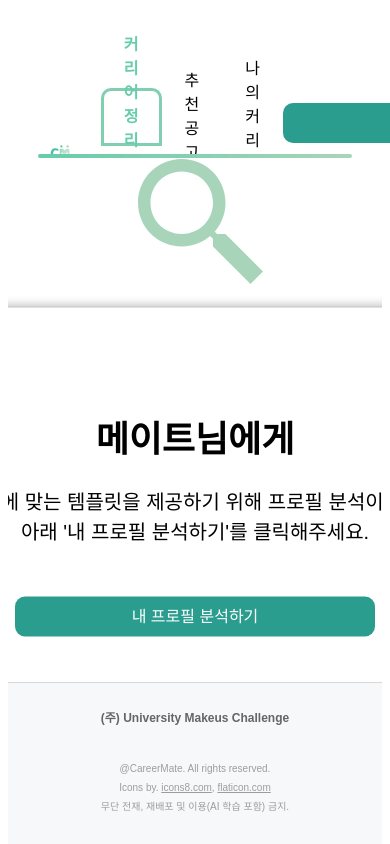
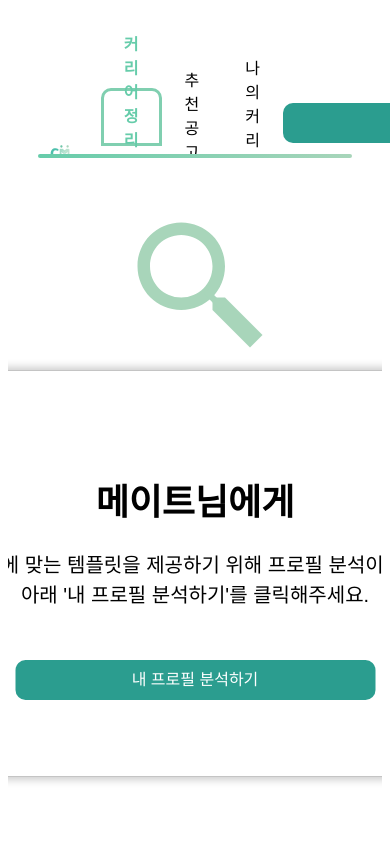
Before and after one commit to Career-Mate/Web, a React (Vite) app: page /career in a window 390 px wide. Shown: the top 844 px of the page. Built offline with nearby package versions, Linux system fonts and the light colour scheme; no server answers; a web font is replaced by a local one.

Commit message:
feature: popup 반응형

```diff
--- a/src/components/common/Popups/AccountPopup/styled/styled.js
+++ b/src/components/common/Popups/AccountPopup/styled/styled.js
@@ -22,8 +22,8 @@ export const PopupContainer = styled.div`
     gap: 26px;
     padding-top: 5px;
     position: fixed;
-    width: 584px;
-    min-width: 290px;
+    width: 378px;
+    min-width: 209px;
     height: 221px;
     top: 50%;
     left: 50%;
@@ -40,8 +40,8 @@ export const PopupWrapper = styled.div`
     align-items: flex-end;
     padding: 0px;
     gap: 26px;
-    width: 496px;
-    height: 157px;
+    width: 290px;
+    height: 145px;
 `;
 
 export const TextWrapper = styled.div`
@@ -50,17 +50,17 @@ export const TextWrapper = styled.div`
     align-items: flex-start;
     padding: 0px;
     gap: 18px;
-    width: 496px;
-    height: 83px;
+    width: 290px;
+    height: 71px;
 `;
 
 export const StyledText = styled.div`
-    width: 496px;
-    height: 36px;
+    width: 290px;
+    height: 29px;
     font-style: normal;
     font-weight: 700;
-    font-size: 30px;
-    line-height: 36px;
+    font-size: 24px;
+    line-height: 29px;
     color: #000000;
 `;
 
@@ -69,17 +69,17 @@ export const Account = styled.div`
     flex-direction: row;
     align-items: flex-start;
     gap: 10px;
-    width: 496px;
-    height: 29px;
+    width: 290px;
+    height: 24px;
     font-style: normal;
     font-weight: 400;
-    font-size: 24px;
-    line-height: 29px;
+    font-size: 20px;
+    line-height: 24px;
     color: #000000;
 `;
 
 export const ButtonWrapper = styled.div`
-    width: 206px;
+    width: 222px;
     height: 48px;
     display: flex;
     flex-direction: row;
--- a/src/components/common/Popups/LoadingPopup/styled/styled.js
+++ b/src/components/common/Popups/LoadingPopup/styled/styled.js
@@ -19,8 +19,7 @@ export const PopupContainer = styled.div`
     justify-content: center;
     align-items: center;
     position: fixed;
-    width: 757px;
-    min-width: 400px;
+    width: 621px;
     height: fit-content;
     padding-top: 10px;
     top: 50%;
@@ -37,7 +36,7 @@ export const PopupWrapper = styled.div`
     align-items: flex-end;
     padding: 32px 44px;
     gap: 26px;
-    width: 669px;
+    width: 533px;
     height: fit-content;
     flex: none;
     order: 0;
@@ -51,7 +50,7 @@ export const TextWrapper = styled.div`
     align-items: flex-start;
     padding: 0px;
     gap: 18px;
-    width: 669px;
+    width: 533px;
     height: fit-content;
     flex: none;
     order: 0;
@@ -60,12 +59,12 @@ export const TextWrapper = styled.div`
 `;
 
 export const StyledText = styled.div`
-    width: 669px;
+    width: 533px;
     height: fit-content;
     font-style: normal;
     font-weight: 700;
-    font-size: 30px;
-    line-height: 36px;
+    font-size: 24px;
+    line-height: 29px;
     color: #000000;
     flex: none;
     order: 0;
@@ -80,7 +79,7 @@ export const LoadingWrapper = styled.div`
     align-items: center;
     padding: 0px;
     gap: 10px;
-    width: 669px;
+    width: 533px;
     height: fit-content;
     flex: none;
     order: 1;
@@ -90,11 +89,11 @@ export const LoadingWrapper = styled.div`
 
 export const LoadingText = styled.div`
     width: auto;
-    height: 29px;
+    height: 24px;
     font-style: normal;
     font-weight: 400;
-    font-size: 24px;
-    line-height: 29px;
+    font-size: 20px;
+    line-height: 24px;
     color: #000000;
     flex: none;
     order: 0;
--- a/src/components/common/Popups/MobileAccountPopup/styled/styled.js
+++ b/src/components/common/Popups/MobileAccountPopup/styled/styled.js
@@ -20,11 +20,9 @@ export const PopupContainer = styled.div`
     justify-content: center;
     align-items: center;
     gap: 26px;
-    padding-top: 5px;
     position: fixed;
-    width: 584px;
-    min-width: 290px;
-    height: 221px;
+    width: 252px;
+    height: 148px;
     top: 50%;
     left: 50%;
     transform: translate(-50%, -50%);
@@ -39,9 +37,9 @@ export const PopupWrapper = styled.div`
     flex-direction: column;
     align-items: flex-end;
     padding: 0px;
-    gap: 26px;
-    width: 496px;
-    height: 157px;
+    gap: 10px;
+    width: 216px;
+    height: 112px;
 `;
 
 export const TextWrapper = styled.div`
@@ -50,17 +48,17 @@ export const TextWrapper = styled.div`
     align-items: flex-start;
     padding: 0px;
     gap: 18px;
-    width: 496px;
-    height: 83px;
+    width: 216px;
+    height: 45px;
 `;
 
 export const StyledText = styled.div`
-    width: 496px;
-    height: 36px;
+    width: 216px;
+    height: 21px;
     font-style: normal;
     font-weight: 700;
-    font-size: 30px;
-    line-height: 36px;
+    font-size: 18px;
+    line-height: 21px;
     color: #000000;
 `;
 
@@ -69,21 +67,33 @@ export const Account = styled.div`
     flex-direction: row;
     align-items: flex-start;
     gap: 10px;
-    width: 496px;
-    height: 29px;
+    width: 216px;
+    height: 21px;
     font-style: normal;
     font-weight: 400;
-    font-size: 24px;
-    line-height: 29px;
+    font-size: 18px;
+    line-height: 21px;
     color: #000000;
 `;
 
 export const ButtonWrapper = styled.div`
-    width: 206px;
-    height: 48px;
+    width: 216px;
+    height: 14px;
     display: flex;
     flex-direction: row;
-    justify-content: center;
-    align-items: center;
-    gap: 16px;
+    justify-content: flex-end;
+    align-items: flex-end;
+    padding-top: 30px;
 `;
+
+export const CancelButton = styled.div`
+    width: 15px;
+    height: 15px;
+    cursor: pointer;
+    justify-content: flex-end;
+
+    img {
+        width: 100%;
+        height: 100%;
+    }
+`;
--- a/src/components/common/Popups/MobileLoadingPopup/MobileLoadingPopup.jsx
+++ b/src/components/common/Popups/MobileLoadingPopup/MobileLoadingPopup.jsx
@@ -0,0 +1,37 @@
+import React from 'react';
+import * as S from './styled/styled';
+import loadingIcon from '../../../../assets/loader.svg';
+import { useAuthStore } from '../../../../store/authStore';
+import cancelButton from '../../../../assets/common/cancel.svg';
+
+const LoadingPopup = ({ type, onCancel }) => {
+    const { user } = useAuthStore();
+
+    const text =
+        type === 'template'
+            ? `${user.name} 메이트님의
+            ${user.job} 직무에 맞는 템플릿을 제공해드릴게요!`
+            : `${user.name} 메이트님의
+            ${user.job} 직무에 맞는 채용 공고를 추천 중이에요!`;
+
+    return (
+        <S.PopupOverlay>
+            <S.PopupContainer>
+                <S.PopupWrapper>
+                    <S.CancelButton onClick={onCancel}>
+                        <img src={cancelButton} alt="취소" />
+                    </S.CancelButton>
+                    <S.TextWrapper>
+                        <S.StyledText>{text}</S.StyledText>
+                        <S.LoadingWrapper>
+                            <S.LoadingText>잠시만 기다려 주세요...</S.LoadingText>
+                            <S.LoadingImg src={loadingIcon} />
+                        </S.LoadingWrapper>
+                    </S.TextWrapper>
+                </S.PopupWrapper>
+            </S.PopupContainer>
+        </S.PopupOverlay>
+    );
+};
+
+export default LoadingPopup;
--- a/src/components/common/Popups/MobileLoadingPopup/styled/styled.js
+++ b/src/components/common/Popups/MobileLoadingPopup/styled/styled.js
@@ -0,0 +1,128 @@
+import styled, { keyframes } from 'styled-components';
+
+export const PopupOverlay = styled.div`
+    width: 100vw;
+    height: 100vh;
+    top: 0;
+    left: 0;
+    background: rgba(0, 0, 0, 0.25);
+    position: fixed;
+    display: flex;
+    justify-content: center;
+    align-items: center;
+    z-index: 1;
+`;
+
+export const PopupContainer = styled.div`
+    display: flex;
+    flex-direction: column;
+    justify-content: center;
+    align-items: center;
+    position: fixed;
+    width: 257px;
+    min-width: 175px;
+    height: fit-content;
+    top: 50%;
+    left: 50%;
+    transform: translate(-50%, -50%);
+    background: #ffffff;
+    box-shadow: 0px 0px 10px rgba(0, 0, 0, 0.6);
+    border-radius: 20px;
+`;
+
+export const PopupWrapper = styled.div`
+    display: flex;
+    flex-direction: column;
+    align-items: flex-end;
+    padding: 20px 20px;
+    gap: 10px;
+    width: 221px;
+    height: fit-content;
+    flex: none;
+    order: 0;
+    align-self: stretch;
+    flex-grow: 0;
+`;
+
+export const TextWrapper = styled.div`
+    display: flex;
+    flex-direction: column;
+    align-items: flex-start;
+    padding: 0px;
+    gap: 18px;
+    width: 221px;
+    height: fit-content;
+    flex: none;
+    order: 0;
+    align-self: stretch;
+    flex-grow: 0;
+`;
+
+export const StyledText = styled.div`
+    width: 221px;
+    height: fit-content;
+    font-style: normal;
+    font-weight: 700;
+    font-size: 18px;
+    line-height: 21px;
+    color: #000000;
+    flex: none;
+    order: 0;
+    align-self: stretch;
+    flex-grow: 0;
+    white-space: pre-line;
+`;
+
+export const LoadingWrapper = styled.div`
+    display: flex;
+    flex-direction: row;
+    align-items: center;
+    padding: 0px;
+    gap: 10px;
+    width: 221px;
+    height: fit-content;
+    flex: none;
+    order: 1;
+    align-self: stretch;
+    flex-grow: 0;
+`;
+
+export const LoadingText = styled.div`
+    width: auto;
+    height: 29px;
+    font-style: normal;
+    font-weight: 400;
+    font-size: 12px;
+    line-height: 14px;
+    color: #000000;
+    flex: none;
+    order: 0;
+    flex-grow: 0;
+`;
+
+const rotate = keyframes`
+    from {
+        transform: rotate(0deg);
+    }
+    to{
+        transform: rotate(360deg);
+    }
+`;
+
+export const LoadingImg = styled.img`
+    width: 24px;
+    height: 24px;
+    animation: ${rotate} 1s linear infinite;
+`;
+
+export const CancelButton = styled.div`
+    width: 15px;
+    height: 15px;
+    cursor: pointer;
+    justify-content: flex-end;
+
+    img {
+        width: 100%;
+        height: 100%;
+    }
+`;
--- a/src/pages/Career/CareerMainPage/CareerMainPage.jsx
+++ b/src/pages/Career/CareerMainPage/CareerMainPage.jsx
@@ -7,6 +7,8 @@ import * as S from './styled/styled';
 import ProfilePopup from '../../../components/common/Popups/ProfilePopup/ProfilePopup';
 import { useProfilePopup } from '../../../hooks/useProfile';
 import { useAuthStore } from '../../../store/authStore';
+import MobileLoadingPopupt from '../../../components/common/Popups/MobileLoadingPopup/MobileLoadingPopup';
+import useIsMobileScreen from '../../../hooks/useIsMobileScreen';
 
 const CareerMainPage = () => {
     const navigate = useNavigate();
@@ -28,6 +30,8 @@ const CareerMainPage = () => {
         clearTimeout(timeoutId.current);
         setIsPopUpVisible(false);
     };
+
+    const isMobileScreen = useIsMobileScreen();
 
     return (
         <S.CareerMainPageWrapper>
@@ -56,14 +60,23 @@ const CareerMainPage = () => {
                 ]}
             />
 
-            {isPopUpVisible && (
+            {isPopUpVisible &&
+                (isMobileScreen ? (
+                    <MobileLoadingPopupt
+                        userName={user.user.name}
+                        interestJob={user.user.job}
+                        type="template"
+                        onCancel={handlePopUpCancel}
+                    />
+                ) : (
                     <LoadingPopup
                         userName={user.user.name}
                         interestJob={user.user.job}
                         type="template"
                         onCancel={handlePopUpCancel}
                     />
-            )}
+                ))}
+
             {showProfilePopup && <ProfilePopup />}
         </S.CareerMainPageWrapper>
     );
--- a/src/pages/Career/CareerMainPage/styled/styled.js
+++ b/src/pages/Career/CareerMainPage/styled/styled.js
@@ -5,16 +5,17 @@ export const CareerMainPageWrapper = styled.div`
     flex-direction: column;
     align-items: flex-start;
     justify-content: flex-start;
-    min-height: calc(100vh - 300px);
+    min-height: 100vh;
     padding: 32px 16px;
     background-color: white;
+    position: relative;
 
     @media (max-width: 1024px) {
-        min-height: calc(100vh - 500px);
-        position: absolute;
-        top: 50%;
-        left: 50%;
-        transform: translate(-50%, -50%);
+        min-height: 100vh;
+        position: relative;
+        top: auto;
+        left: auto;
+        transform: none;
     }
 `;
 
```
Also changed, not shown: src/components/common/Menu/Navbar/Navbar.jsx (+9 -1 lines), src/components/common/Popups/MobileAccountPopup/MobileAccountPopup.jsx (+7 -11 lines), src/pages/MyCareer/ProfileEditPage/ProfileEditPage.jsx (+9 -3 lines), src/pages/Recommend/RecommnedMainPage/RecommendMainPage.jsx (+15 -2 lines), 1 other file (tests, documents, lock files or other folders). Lines whose indentation alone changed are shown as unchanged.
